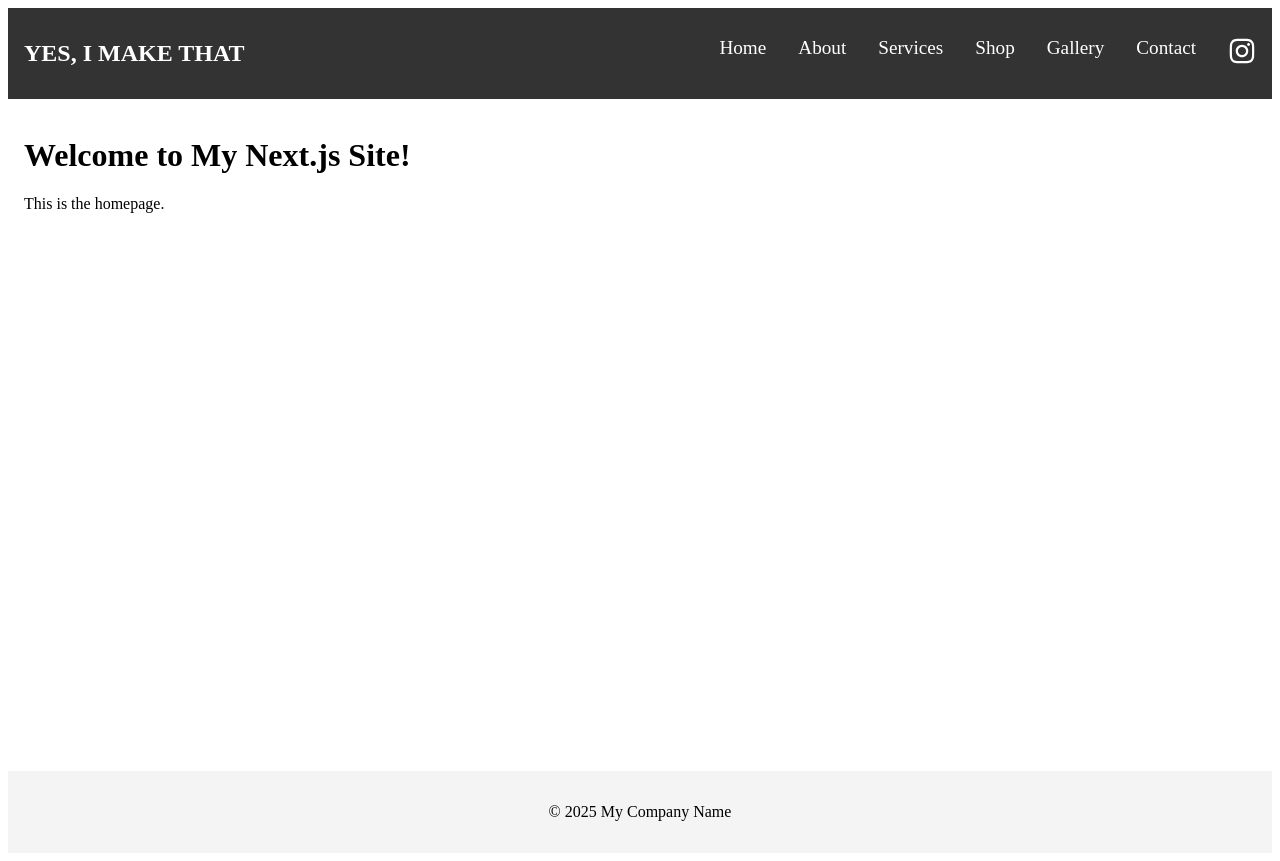
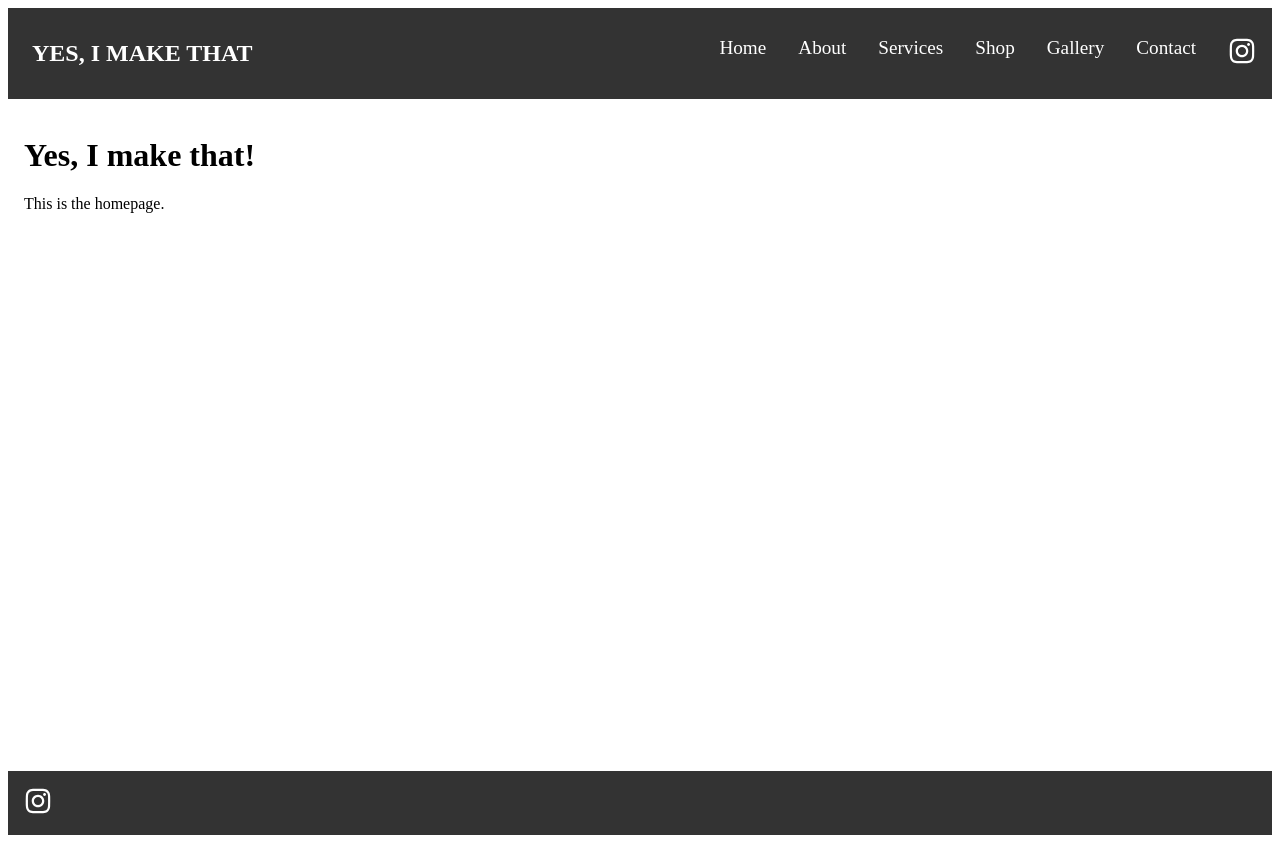
Before and after one commit to HIPgirl95/YesIMakeThat, a Next.js app in the folder yes-i-make-that/: page / in a window 1280 px wide. Built offline with nearby package versions, Linux system fonts and the light colour scheme.

Commit message:
Adding style to header and footer

```diff
--- a/yes-i-make-that/components/footer.js
+++ b/yes-i-make-that/components/footer.js
@@ -1,10 +1,21 @@
 // components/Footer.js
+import Link from "next/link";
+import styles from "../styles/footer.module.css";
+import { FaInstagram } from "react-icons/fa";
+
 export default function Footer() {
   return (
     <footer
-      style={{ padding: "1rem", background: "#f4f4f4", textAlign: "center" }}
+      className={styles.footer}
     >
-      <p>&copy; {new Date().getFullYear()} My Company Name</p>
+     <a
+        href="https://www.instagram.com/yes.imakethat/?igsh=dDB5NjlzYzQ5Y2E1&utm"
+        target="_blank"
+        rel="noopener noreferrer"
+        className={styles.icon}
+      >
+        <FaInstagram size={28} />
+      </a>
     </footer>
   );
 }
--- a/yes-i-make-that/components/header.js
+++ b/yes-i-make-that/components/header.js
@@ -29,7 +29,7 @@ export default function Header() {
         <Link href="/gallery" className={styles.link}>Gallery</Link>
         <Link href="/contact" className={styles.link}>Contact</Link>
         <a
-        href="https://github.com/HIPgirl95/"
+        href="https://www.instagram.com/yes.imakethat/?igsh=dDB5NjlzYzQ5Y2E1&utm"
         target="_blank"
         rel="noopener noreferrer"
         className={styles.icon}
--- a/yes-i-make-that/pages/index.js
+++ b/yes-i-make-that/pages/index.js
@@ -1,7 +1,7 @@
 export default function Home() {
   return (
     <div>
-      <h1>Welcome to My Next.js Site!</h1>
+      <h1>Yes, I make that!</h1>
       <p>This is the homepage.</p>
     </div>
   );
--- /dev/null
+++ b/yes-i-make-that/styles/footer.module.css
@@ -0,0 +1,18 @@
+.footer {
+  padding: 1rem;
+  background: #333;
+  color: #fff;
+  justify-items: center;
+  align-items: center;
+}
+
+.icon {
+  color: white;
+  transition: color 0.3s ease, transform 0.3s ease;
+  justify-self: center;
+  text-decoration: none;
+}
+
+.icon:hover {
+  color: #00e0b8; /* fun accent color */;
+}
--- a/yes-i-make-that/styles/header.module.css
+++ b/yes-i-make-that/styles/header.module.css
@@ -10,8 +10,15 @@
 }
 
 .logo {
+  padding-left: 0.5rem;
   font-size: 1.5rem;
   margin-right: auto;
+  transition: color 0.3s ease, transform 0.3s ease;
+}
+
+.logo:hover {
+  color: #00e0b8; /* fun accent color */
+  transform: scale(1.1);
 }
 
 .menuButton {
@@ -32,12 +39,25 @@
 .link {
   color: white;
   text-decoration: none;
+  transition: color 0.3s ease, transform 0.3s ease;
   justify-self: center;
+}
+
+.link:hover {
+  color: #00e0b8; /* fun accent color */
+  transform: scale(1.1);
 }
 
 .icon {
   color: white;
+  transition: color 0.3s ease, transform 0.3s ease;
+  justify-self: center;
   text-decoration: none;
+}
+
+.icon:hover {
+  color: #00e0b8; /* fun accent color */
+  transform: scale(1.1);
 }
 
 /* Mobile styles */
```
